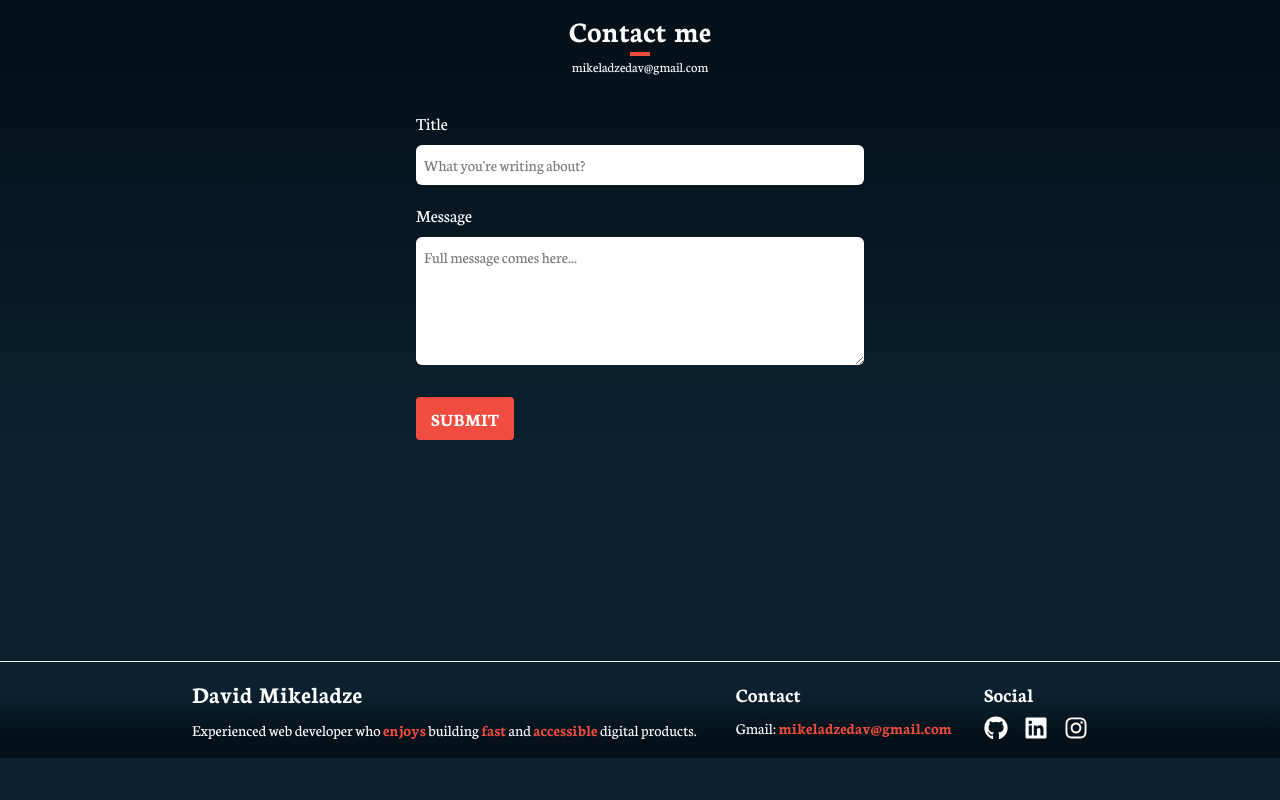
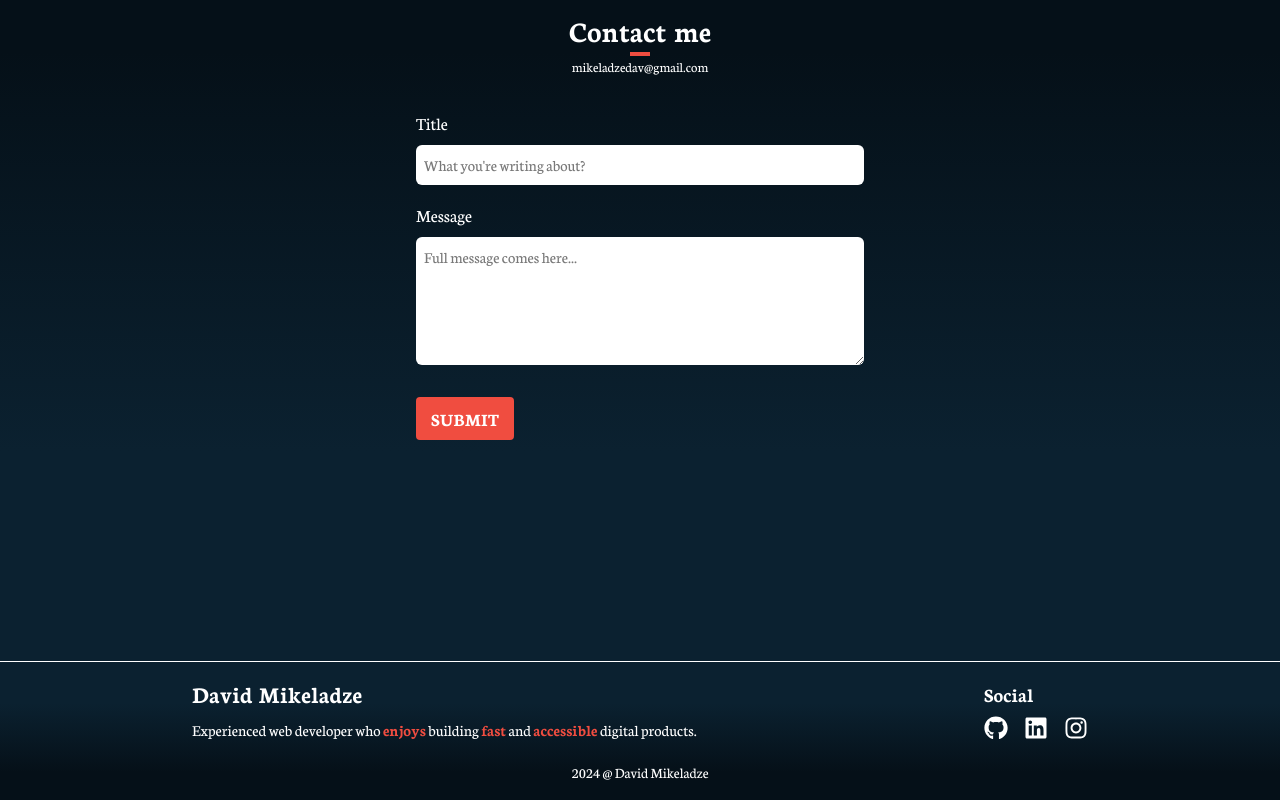
Before and after one commit to Davmike/new-portfolio, a React (Vite) app: page / in a window 1280 px wide. Shown: the part 3710-4510 px from the top of the page. Before the commit the page ends 4468 px from the top, so only its background shows below. Built offline with nearby package versions, Linux system fonts and the light colour scheme.

Commit message:
feat: change footer

```diff
--- a/src/Components/Footer.tsx
+++ b/src/Components/Footer.tsx
@@ -18,7 +18,7 @@ function Footer() {
               </p>
             </div>
             <div className="flex flex-col md:flex-row md:space-x-8">
-              <div className="mb-4 md:mb-0">
+              {/* <div className="mb-4 md:mb-0">
                 <h3 className="text-xl font-bold">Contact</h3>
                 <p className="mt-2">
                   Gmail:{" "}
@@ -27,7 +27,7 @@ function Footer() {
                     mikeladzedav@gmail.com
                   </a>
                 </p>
-              </div>
+              </div> */}
               <div>
                 <h3 className="text-xl font-bold">Social</h3>
                 <div className="flex space-x-4 mt-2">
@@ -56,6 +56,9 @@ function Footer() {
               </div>
             </div>
           </div>
+          <div className="flex justify-center items-center mt-[20px]">
+            <p className="text-[15px] font-normal">2024 @ David Mikeladze</p>
+          </div>
         </div>
       </div>
     </>
```
